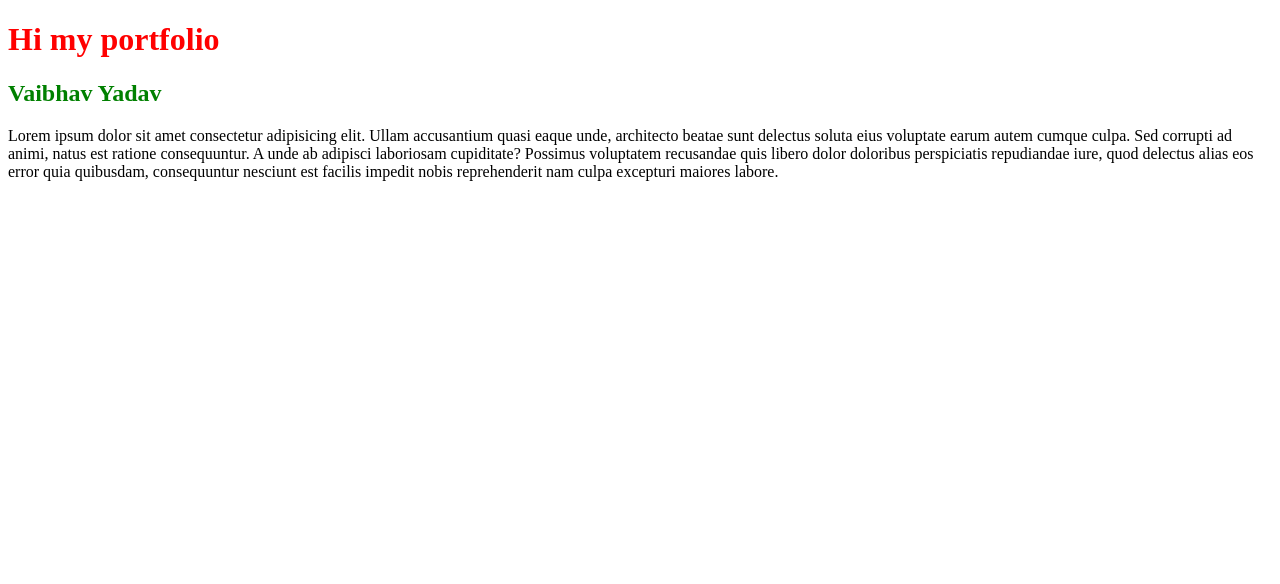
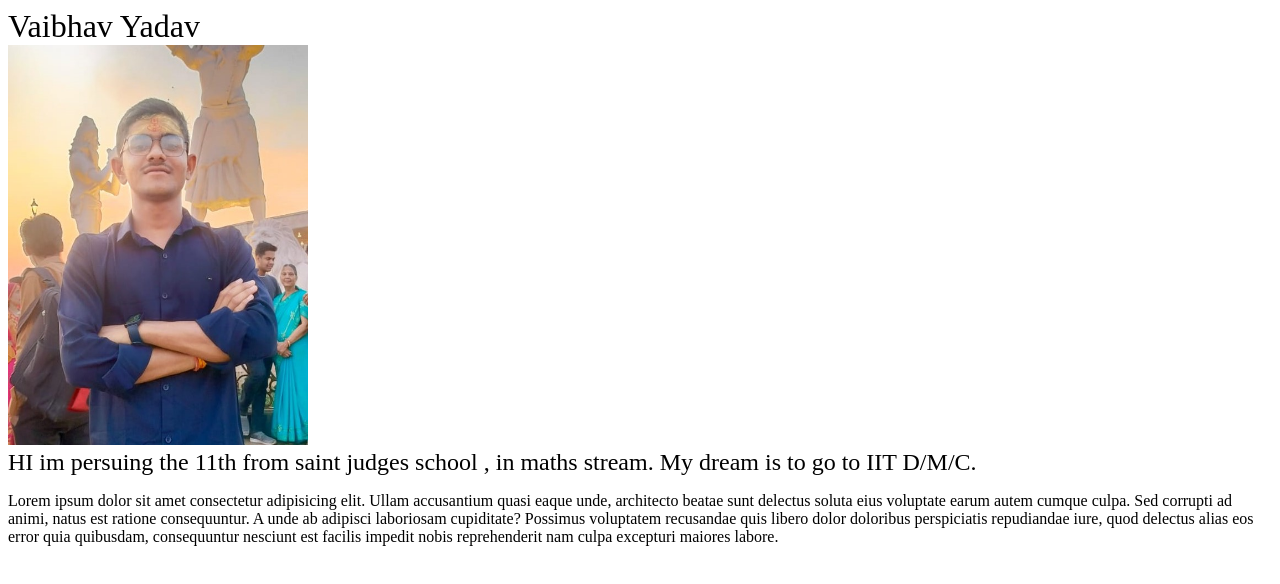
Before and after one commit to vaibhavyad26/vaibhavyad26.github.io, a plain HTML site: page index.html in a window 1280 px wide. Drawn offline with Linux system fonts and the light colour scheme.

Commit message:
Add files via upload

```diff
--- a/index.html
+++ b/index.html
@@ -1,25 +1,44 @@
 <!DOCTYPE html>
 <html lang="en">
+
 <head>
     <meta charset="UTF-8">
     <meta http-equiv="X-UA-Compatible" content="IE=edge">
     <meta name="viewport" content="width=device-width, initial-scale=1.0">
     <title>Vaibhav portfolio</title>
     <style>
-        h1
-        {
+        h1 {
             color: red;
         }
-        h2{
+
+        h2 {
             color: green;
+        }
+        .container {
+            /* display: flex ; */
         }
     </style>
 </head>
+
 <body>
-    <h1>Hi my portfolio</h1>
-    <H2>
-        Vaibhav Yadav
-    </H2>
-    <p>Lorem ipsum dolor sit amet consectetur adipisicing elit. Ullam accusantium quasi eaque unde, architecto beatae sunt delectus soluta eius voluptate earum autem cumque culpa. Sed corrupti ad animi, natus est ratione consequuntur. A unde ab adipisci laboriosam cupiditate? Possimus voluptatem recusandae quis libero dolor doloribus perspiciatis repudiandae iure, quod delectus alias eos error quia quibusdam, consequuntur nesciunt est facilis impedit nobis reprehenderit nam culpa excepturi maiores labore.</p>
+    <div class="container">
+        <!-- <h1>Hi </h1> -->
+        <div class="name" style="font-size: 2rem;">
+            Vaibhav Yadav
+        </div>
+        <div class="image_sec" >
+            <img src="vaibhav.jpeg" alt="port picture" width="300px;" height="400px;">
+        </div>
+    </div>
+    <div class="desc" style="font-size: 1.5rem;">
+        HI im persuing the 11th from saint judges school , in maths stream.
+        My dream is to go to IIT D/M/C.
+    </div>
+    <p>Lorem ipsum dolor sit amet consectetur adipisicing elit. Ullam accusantium quasi eaque unde, architecto beatae
+        sunt delectus soluta eius voluptate earum autem cumque culpa. Sed corrupti ad animi, natus est ratione
+        consequuntur. A unde ab adipisci laboriosam cupiditate? Possimus voluptatem recusandae quis libero dolor
+        doloribus perspiciatis repudiandae iure, quod delectus alias eos error quia quibusdam, consequuntur nesciunt est
+        facilis impedit nobis reprehenderit nam culpa excepturi maiores labore.</p>
 </body>
+
 </html>
```
Also changed, not shown: vaibhav.jpeg (added).
